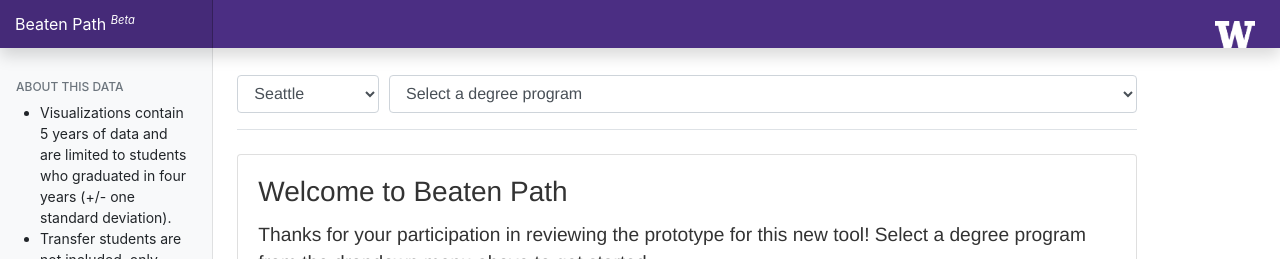
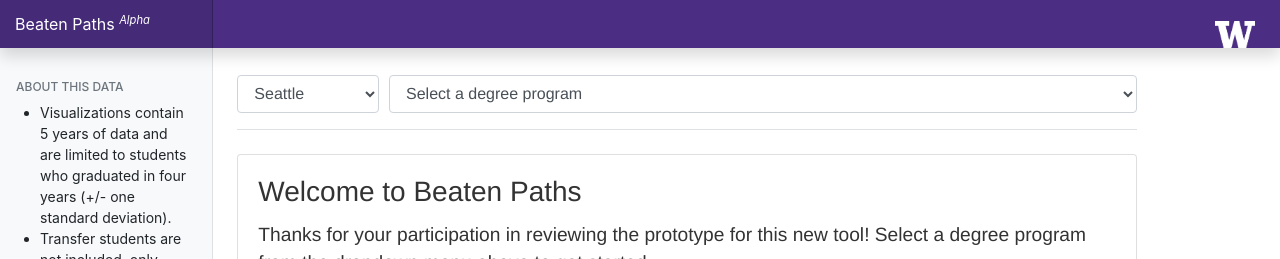
Before and after one commit to uw-it-aca/beatenpath, a Vue app: page / in a window 1280 px wide. Shown: the top 259 px of the page. Built offline with nearby package versions, Linux system fonts and the light colour scheme.

Commit message:
updates name to beaten paths, changes beta to alpha

```diff
--- a/public/index.html
+++ b/public/index.html
@@ -5,7 +5,7 @@
     <meta http-equiv="X-UA-Compatible" content="IE=edge">
     <meta name="viewport" content="width=device-width,initial-scale=1.0, user-scalable=no, shrink-to-fit=no">
     <link rel="icon" href="<%= BASE_URL %>favicon.png">
-    <title>Beaten Path <%= htmlWebpackPlugin.options.title %></title>
+    <title>Beaten Paths <%= htmlWebpackPlugin.options.title %></title>
 
     <!-- bootstrap 4 + jquery via cdn -->
     <link rel="stylesheet" href="https://stackpath.bootstrapcdn.com/bootstrap/4.3.1/css/bootstrap.min.css" integrity="sha384-ggOyR0iXCbMQv3Xipma34MD+dH/1fQ784/j6cY/iJTQUOhcWr7x9JvoRxT2MZw1T" crossorigin="anonymous">
@@ -22,11 +22,11 @@
   <body>
 
     <noscript>
-      <strong>We're sorry but Beaten Path doesn't work properly without JavaScript enabled. Please enable it to continue.</strong>
+      <strong>We're sorry but Beaten Paths doesn't work properly without JavaScript enabled. Please enable it to continue.</strong>
     </noscript>
 
     <nav class="navbar navbar-dark fixed-top flex-md-nowrap p-0 shadow" style="background-image:url('./img/uw-logo-white-min.png');">
-      <a class="navbar-brand col-sm-3 col-md-2 mr-0" href="./" style="background-image:url('./img/uw-logo-white-min.png');">Beaten Path <sup>Beta</sup></a>
+      <a class="navbar-brand col-sm-3 col-md-2 mr-0" href="./" style="background-image:url('./img/uw-logo-white-min.png');">Beaten Paths <sup>Alpha</sup></a>
     </nav>
 
     <div class="container-fluid">
--- a/src/pages/Home/App.vue
+++ b/src/pages/Home/App.vue
@@ -28,7 +28,7 @@
     <!-- display to start with... selected object is empty -->
     <div v-if="Object.keys(selected).length === 0" class="card">
         <div class="card-body">
-            <h3 class="card-title">Welcome to Beaten Path</h3>
+            <h3 class="card-title">Welcome to Beaten Paths</h3>
             <div class="card-text">
                 <p>Thanks for your participation in reviewing the prototype for this new tool! Select a degree program from the dropdown menu above to get started.</p>
 
```
